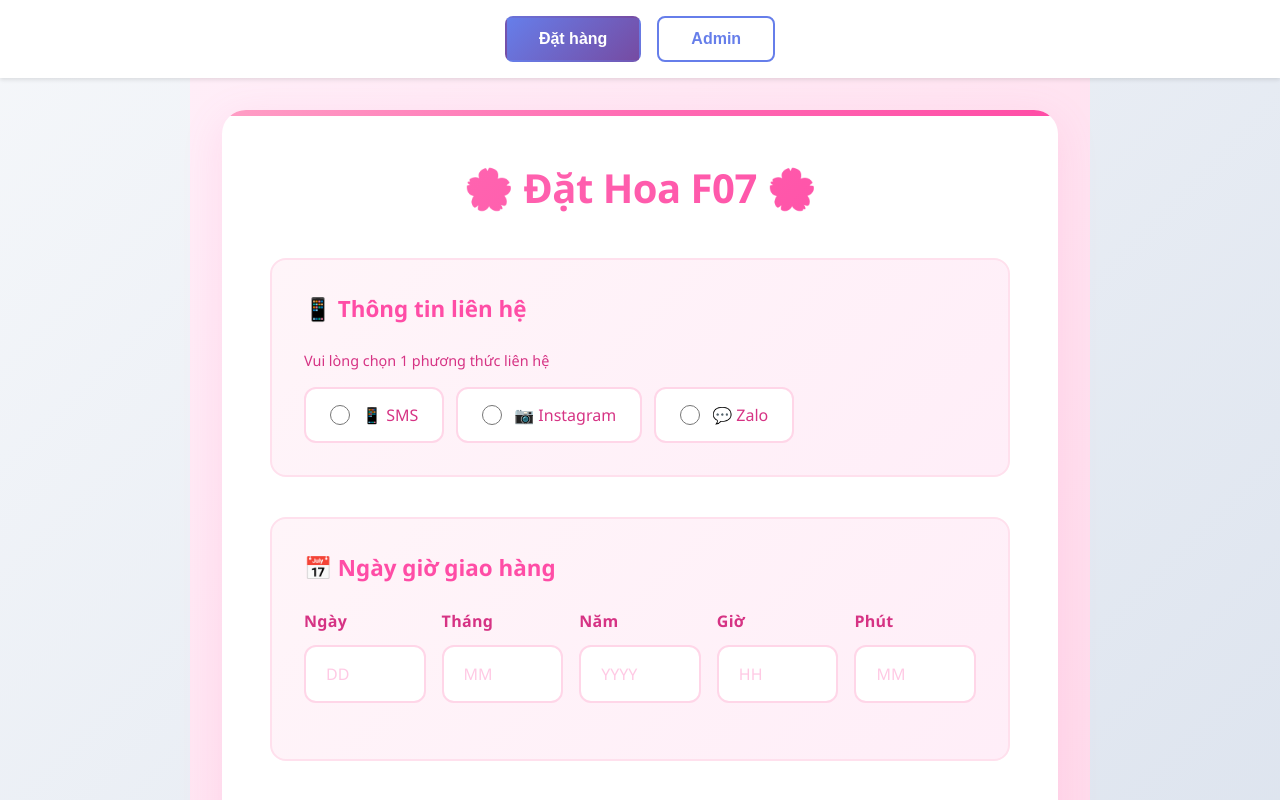
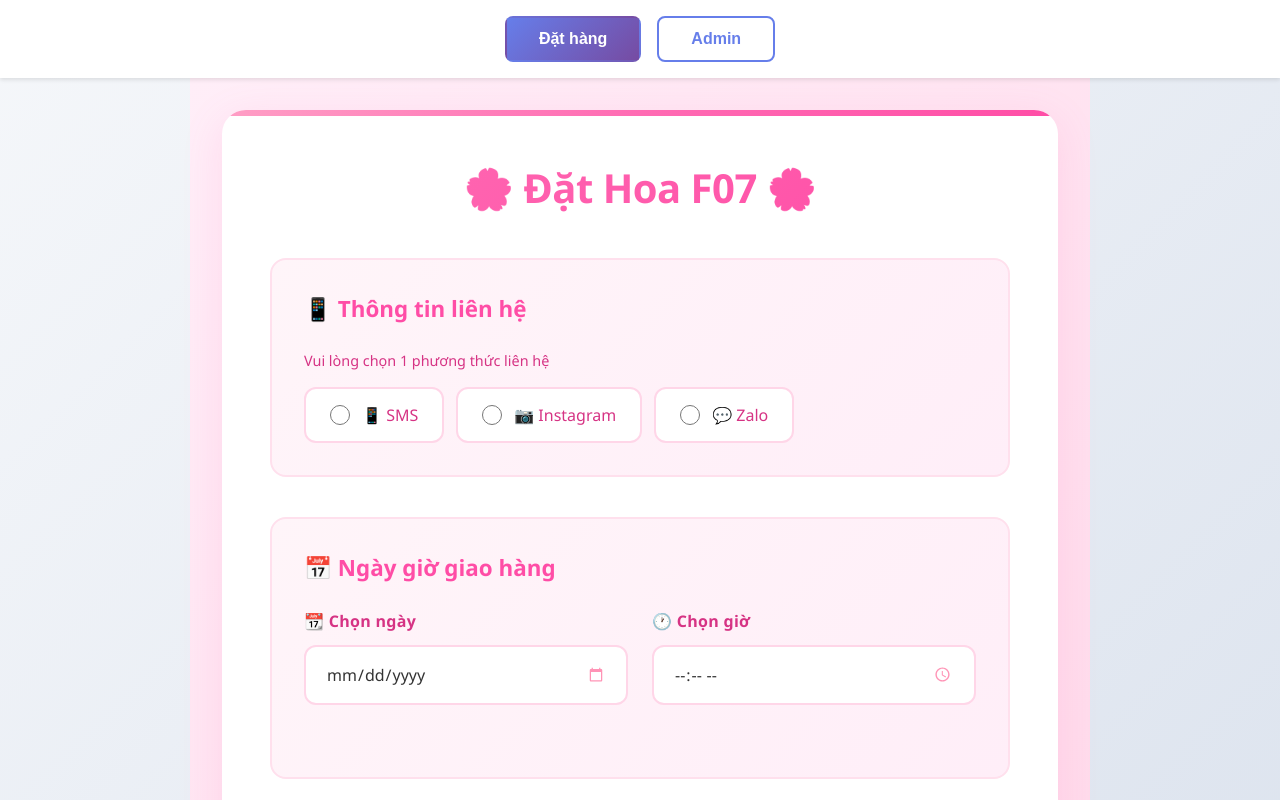
Before and after one commit to AidenTran15/f07, a React (Vite) app: page / in a window 1280 px wide. Shown: the top 800 px of the page. Built offline with nearby package versions, Linux system fonts and the light colour scheme.

Commit message:
updateupdate

```diff
--- a/src/components/FormOrder.css
+++ b/src/components/FormOrder.css
@@ -120,6 +120,64 @@
   display: grid;
   grid-template-columns: repeat(auto-fit, minmax(100px, 1fr));
   gap: 1rem;
+}
+
+.datetime-picker-container {
+  display: grid;
+  grid-template-columns: 1fr 1fr;
+  gap: 1.5rem;
+  margin-bottom: 1rem;
+}
+
+.date-picker,
+.time-picker {
+  width: 100%;
+  padding: 1rem 1.25rem;
+  border: 2px solid #ffd6e8;
+  border-radius: 12px;
+  font-size: 1rem;
+  font-family: inherit;
+  transition: all 0.3s ease;
+  background: white;
+  color: #333;
+  cursor: pointer;
+}
+
+.date-picker:focus,
+.time-picker:focus {
+  outline: none;
+  border-color: #ff6bb3;
+  box-shadow: 0 0 0 4px rgba(255, 107, 179, 0.15);
+  background: #fff5f9;
+}
+
+.date-picker::-webkit-calendar-picker-indicator,
+.time-picker::-webkit-calendar-picker-indicator {
+  cursor: pointer;
+  filter: invert(0.5) sepia(1) saturate(5) hue-rotate(300deg);
+  opacity: 0.7;
+  transition: opacity 0.3s;
+}
+
+.date-picker::-webkit-calendar-picker-indicator:hover,
+.time-picker::-webkit-calendar-picker-indicator:hover {
+  opacity: 1;
+}
+
+.selected-datetime {
+  margin-top: 1rem;
+  padding: 1rem 1.5rem;
+  background: linear-gradient(135deg, #fff5f9 0%, #ffeef8 100%);
+  border: 2px solid #ffd6e8;
+  border-radius: 12px;
+  color: #d63384;
+  font-size: 1rem;
+  text-align: center;
+}
+
+.selected-datetime strong {
+  color: #ff4da6;
+  font-weight: 600;
 }
 
 .radio-group,
@@ -333,6 +391,10 @@
     grid-template-columns: 1fr;
   }
 
+  .datetime-picker-container {
+    grid-template-columns: 1fr;
+  }
+
   .radio-group,
   .checkbox-group {
     flex-direction: column;
--- a/src/components/FormOrder.jsx
+++ b/src/components/FormOrder.jsx
@@ -8,11 +8,8 @@ function FormOrder() {
     contactValue: '', // Giá trị tương ứng
 
     // Ngày giờ giao hàng
-    deliveryDay: '',
-    deliveryMonth: '',
-    deliveryYear: '',
-    deliveryHour: '',
-    deliveryMinute: '',
+    deliveryDate: '', // Format: YYYY-MM-DD
+    deliveryTime: '', // Format: HH:MM
 
     // Dịp
     occasion: '',
@@ -81,6 +78,12 @@ function FormOrder() {
           contactSMS: formData.contactMethod === 'SMS' ? formData.contactValue : '',
           contactInstagram: formData.contactMethod === 'Instagram' ? formData.contactValue : '',
           contactZalo: formData.contactMethod === 'Zalo' ? formData.contactValue : '',
+          // Parse deliveryDate và deliveryTime về format cũ
+          deliveryDay: formData.deliveryDate ? new Date(formData.deliveryDate).getDate().toString() : '',
+          deliveryMonth: formData.deliveryDate ? (new Date(formData.deliveryDate).getMonth() + 1).toString() : '',
+          deliveryYear: formData.deliveryDate ? new Date(formData.deliveryDate).getFullYear().toString() : '',
+          deliveryHour: formData.deliveryTime ? formData.deliveryTime.split(':')[0] : '',
+          deliveryMinute: formData.deliveryTime ? formData.deliveryTime.split(':')[1] : '',
           createdAt: new Date().toISOString(),
           id: crypto.randomUUID()
         })
@@ -92,11 +95,8 @@ function FormOrder() {
         setFormData({
           contactMethod: '',
           contactValue: '',
-          deliveryDay: '',
-          deliveryMonth: '',
-          deliveryYear: '',
-          deliveryHour: '',
-          deliveryMinute: '',
+          deliveryDate: '',
+          deliveryTime: '',
           occasion: '',
           occasionOther: '',
           flowerType: [],
@@ -223,67 +223,42 @@ function FormOrder() {
         {/* Ngày giờ giao hàng */}
         <section className="form-section">
           <h2>📅 Ngày giờ giao hàng</h2>
-          <div className="form-row">
+          <div className="datetime-picker-container">
             <div className="form-group">
-              <label>Ngày</label>
+              <label>📆 Chọn ngày</label>
               <input
-                type="number"
-                name="deliveryDay"
-                value={formData.deliveryDay}
+                type="date"
+                name="deliveryDate"
+                value={formData.deliveryDate}
                 onChange={handleChange}
-                min="1"
-                max="31"
-                placeholder="DD"
+                min={new Date().toISOString().split('T')[0]}
+                className="date-picker"
               />
             </div>
             <div className="form-group">
-              <label>Tháng</label>
+              <label>🕐 Chọn giờ</label>
               <input
-                type="number"
-                name="deliveryMonth"
-                value={formData.deliveryMonth}
+                type="time"
+                name="deliveryTime"
+                value={formData.deliveryTime}
                 onChange={handleChange}
-                min="1"
-                max="12"
-                placeholder="MM"
-              />
-            </div>
-            <div className="form-group">
-              <label>Năm</label>
-              <input
-                type="number"
-                name="deliveryYear"
-                value={formData.deliveryYear}
-                onChange={handleChange}
-                min={new Date().getFullYear()}
-                placeholder="YYYY"
-              />
-            </div>
-            <div className="form-group">
-              <label>Giờ</label>
-              <input
-                type="number"
-                name="deliveryHour"
-                value={formData.deliveryHour}
-                onChange={handleChange}
-                min="0"
-                max="23"
-                placeholder="HH"
-              />
-            </div>
-            <div className="form-group">
-              <label>Phút</label>
-              <input
-                type="number"
-                name="deliveryMinute"
-                value={formData.deliveryMinute}
-                onChange={handleChange}
-                min="0"
-                max="59"
-                placeholder="MM"
+                className="time-picker"
               />
             </div>
           </div>
+          {formData.deliveryDate && formData.deliveryTime && (
+            <div className="selected-datetime">
+              <span>✨ Đã chọn: </span>
+              <strong>
+                {new Date(formData.deliveryDate).toLocaleDateString('vi-VN', {
+                  weekday: 'long',
+                  year: 'numeric',
+                  month: 'long',
+                  day: 'numeric'
+                })} lúc {formData.deliveryTime}
+              </strong>
+            </div>
+          )}
         </section>
 
         {/* Dịp */}
```
